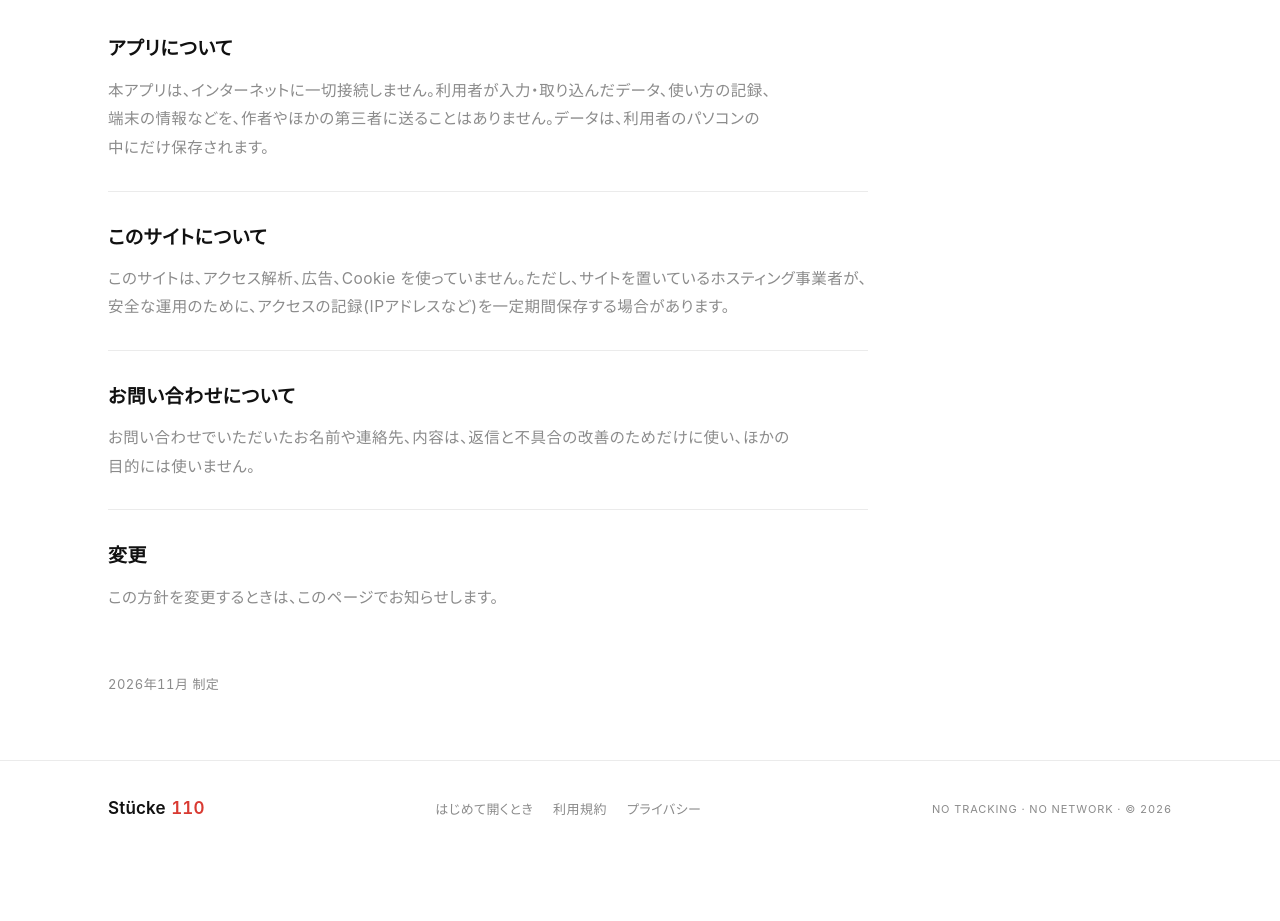
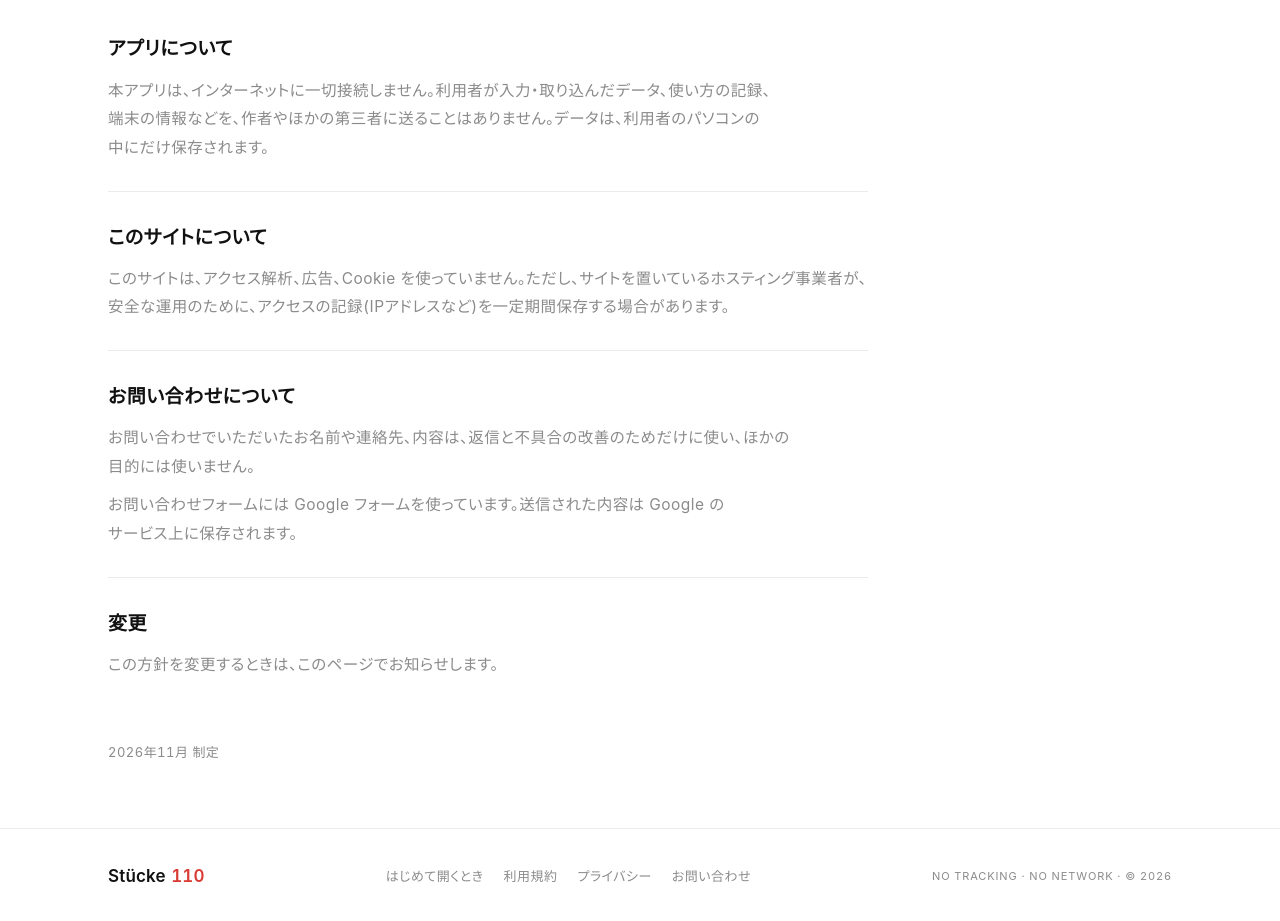
Before and after one commit to it626goo-ai/stucke110, a plain HTML site: page privacy/index.html in a window 1280 px wide. Shown: the part 347-1268 px from the top of the page. Before the commit the page ends 1212 px from the top, so only its background shows below. Drawn offline with Linux system fonts and the light colour scheme.

Commit message:
お問い合わせフォームを追加
Co-Authored-By: Claude Opus 5.5 <noreply@anthropic.com>
Claude-Session: https://claude.ai/code/session_01MqptvmQF8J4FrRxsByt8LF

```diff
--- a/privacy/index.html
+++ b/privacy/index.html
@@ -22,10 +22,10 @@
 <main>
 
 <div class="wrap pagehead"><p class="label">Privacy</p><h1>プライバシー</h1></div>
-<section class="pagebody"><div class="wrap narrow"><p class="lead-in">Stücke 110 は、利用者の情報を集めません。</p><section class="clause reveal"><h2>アプリについて</h2><p>本アプリは、インターネットに一切接続しません。利用者が入力・取り込んだデータ、使い方の記録、端末の情報などを、作者やほかの第三者に送ることはありません。データは、利用者のパソコンの中にだけ保存されます。</p></section><section class="clause reveal"><h2>このサイトについて</h2><p>このサイトは、アクセス解析、広告、Cookie を使っていません。ただし、サイトを置いているホスティング事業者が、安全な運用のために、アクセスの記録(IPアドレスなど)を一定期間保存する場合があります。</p></section><section class="clause reveal"><h2>お問い合わせについて</h2><p>お問い合わせでいただいたお名前や連絡先、内容は、返信と不具合の改善のためだけに使い、ほかの目的には使いません。</p></section><section class="clause reveal"><h2>変更</h2><p>この方針を変更するときは、このページでお知らせします。</p></section><p class="dated">2026年11月 制定</p></div></section>
+<section class="pagebody"><div class="wrap narrow"><p class="lead-in">Stücke 110 は、利用者の情報を集めません。</p><section class="clause reveal"><h2>アプリについて</h2><p>本アプリは、インターネットに一切接続しません。利用者が入力・取り込んだデータ、使い方の記録、端末の情報などを、作者やほかの第三者に送ることはありません。データは、利用者のパソコンの中にだけ保存されます。</p></section><section class="clause reveal"><h2>このサイトについて</h2><p>このサイトは、アクセス解析、広告、Cookie を使っていません。ただし、サイトを置いているホスティング事業者が、安全な運用のために、アクセスの記録(IPアドレスなど)を一定期間保存する場合があります。</p></section><section class="clause reveal"><h2>お問い合わせについて</h2><p>お問い合わせでいただいたお名前や連絡先、内容は、返信と不具合の改善のためだけに使い、ほかの目的には使いません。</p><p>お問い合わせフォームには Google フォームを使っています。送信された内容は Google のサービス上に保存されます。</p></section><section class="clause reveal"><h2>変更</h2><p>この方針を変更するときは、このページでお知らせします。</p></section><p class="dated">2026年11月 制定</p></div></section>
 
 </main>
-<footer><div class="wrap"><a class="brand" href="../index.html">Stücke <i>110</i></a><ul class="foot-links"><li><a href="../guide/index.html">はじめて開くとき</a></li><li><a href="../terms/index.html">利用規約</a></li><li><a href="../privacy/index.html">プライバシー</a></li></ul><span class="label">No tracking · No network · © 2026</span></div></footer>
+<footer><div class="wrap"><a class="brand" href="../index.html">Stücke <i>110</i></a><ul class="foot-links"><li><a href="../guide/index.html">はじめて開くとき</a></li><li><a href="../terms/index.html">利用規約</a></li><li><a href="../privacy/index.html">プライバシー</a></li><li><a href="https://forms.gle/CgpqVr6RfPsczxsT9" target="_blank" rel="noopener">お問い合わせ</a></li></ul><span class="label">No tracking · No network · © 2026</span></div></footer>
 <script src="../assets/js/site.js" defer></script>
 </body>
 </html>
```
Also changed, not shown: download/index.html (+1 -1 lines), guide/index.html (+1 -1 lines), index.html (+2 -2 lines), news/index.html (+1 -1 lines), note/index.html (+1 -1 lines), plan/index.html (+1 -1 lines), qda/index.html (+1 -1 lines), reviewer/index.html (+1 -1 lines), terms/index.html (+1 -1 lines).
